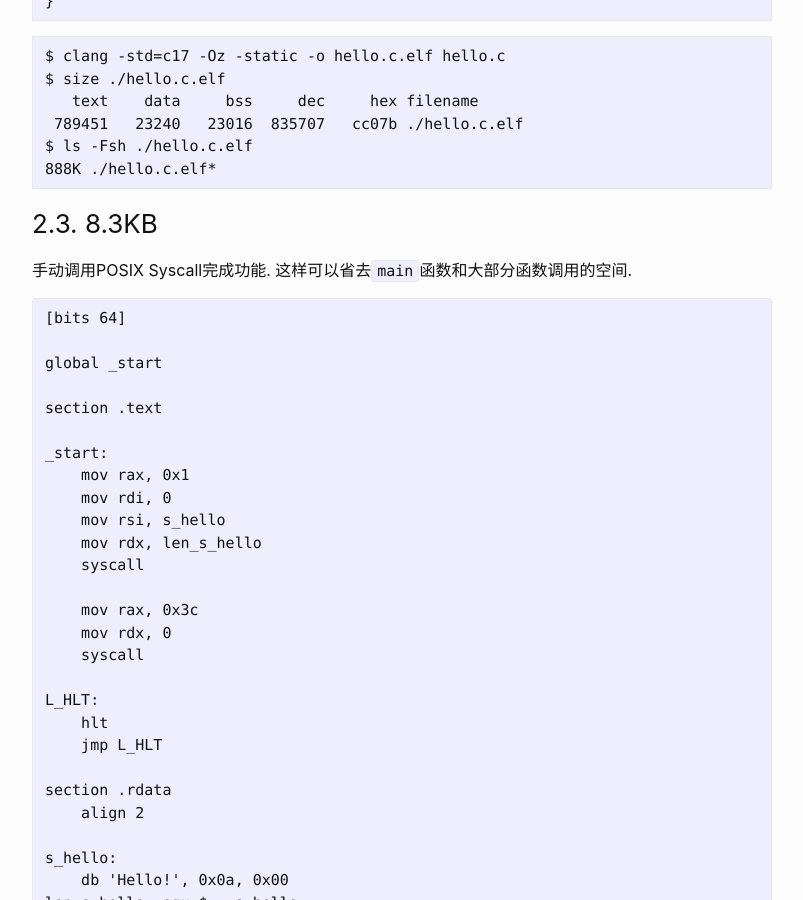
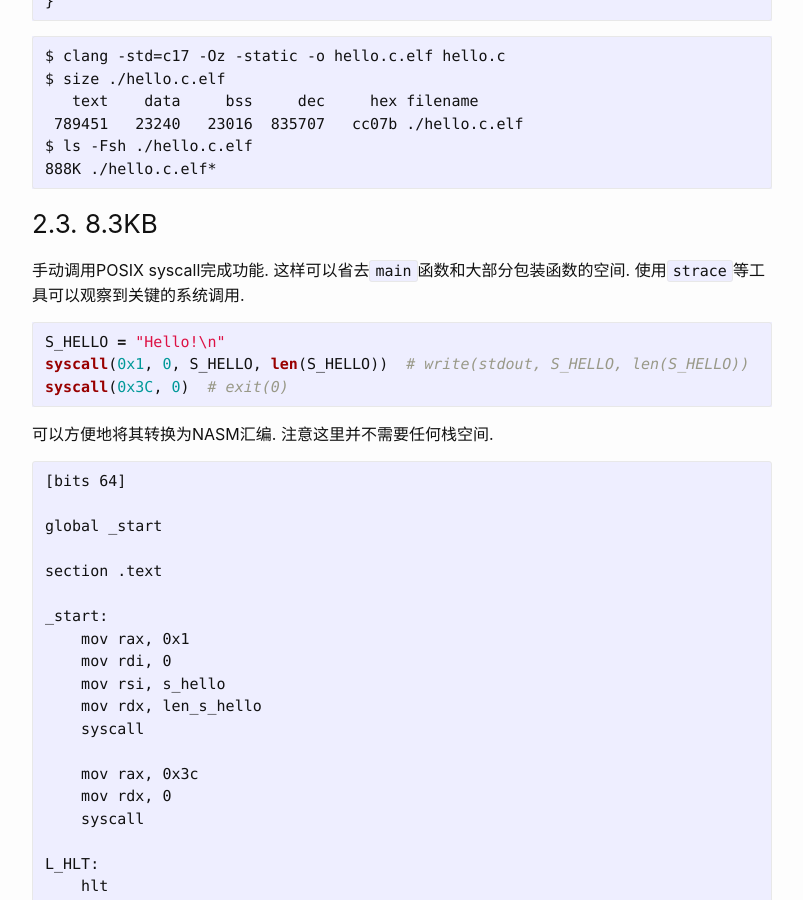
Before and after one commit to CSharperMantle/CSharperMantle.github.io, a Jekyll site: the page built from _posts/2024-04-24-minimal-hello.md, in a window 1280 px wide and 900 px high, scrolled down 1136 px. Shown: the whole window, without its empty margins (238-1041 px from the left). Built offline with Jekyll 4.4.1, drawn with Linux system fonts in a browser that asks for light colours; some of the changed text lies outside the part shown.

Commit message:
Update hello

````diff
--- a/_posts/2024-04-24-minimal-hello.md
+++ b/_posts/2024-04-24-minimal-hello.md
@@ -67,7 +67,15 @@ $ ls -Fsh ./hello.c.elf
 
 ### 2.3. 8.3KB
 
-手动调用POSIX Syscall完成功能. 这样可以省去`main`函数和大部分函数调用的空间.
+手动调用POSIX syscall完成功能. 这样可以省去`main`函数和大部分包装函数的空间. 使用`strace`等工具可以观察到关键的系统调用.
+
+```python
+S_HELLO = "Hello!\n"
+syscall(0x1, 0, S_HELLO, len(S_HELLO))  # write(stdout, S_HELLO, len(S_HELLO))
+syscall(0x3C, 0)  # exit(0)
+```
+
+可以方便地将其转换为NASM汇编. 注意这里并不需要任何栈空间.
 
 ```asm
 [bits 64]
@@ -243,3 +251,7 @@ $ ll ./hello
 $ ./hello
 Hello!
 ```
+
+## 3. 结论与讨论
+
+通过手动触发syscall, 手动优化重叠代码段, 并利用加载至内存的ELF header的空闲padding区域, 能够将最终ELF文件压缩至152字节. 如果使用更激进的压缩方式, 蔽日搜索已加载共享库区段中的可用gadget等方法, 可能达到进一步压缩代码字节数的效果.
````
Also changed, not shown: other parts of _posts/2024-04-24-minimal-hello.md (+1 -1 lines).
